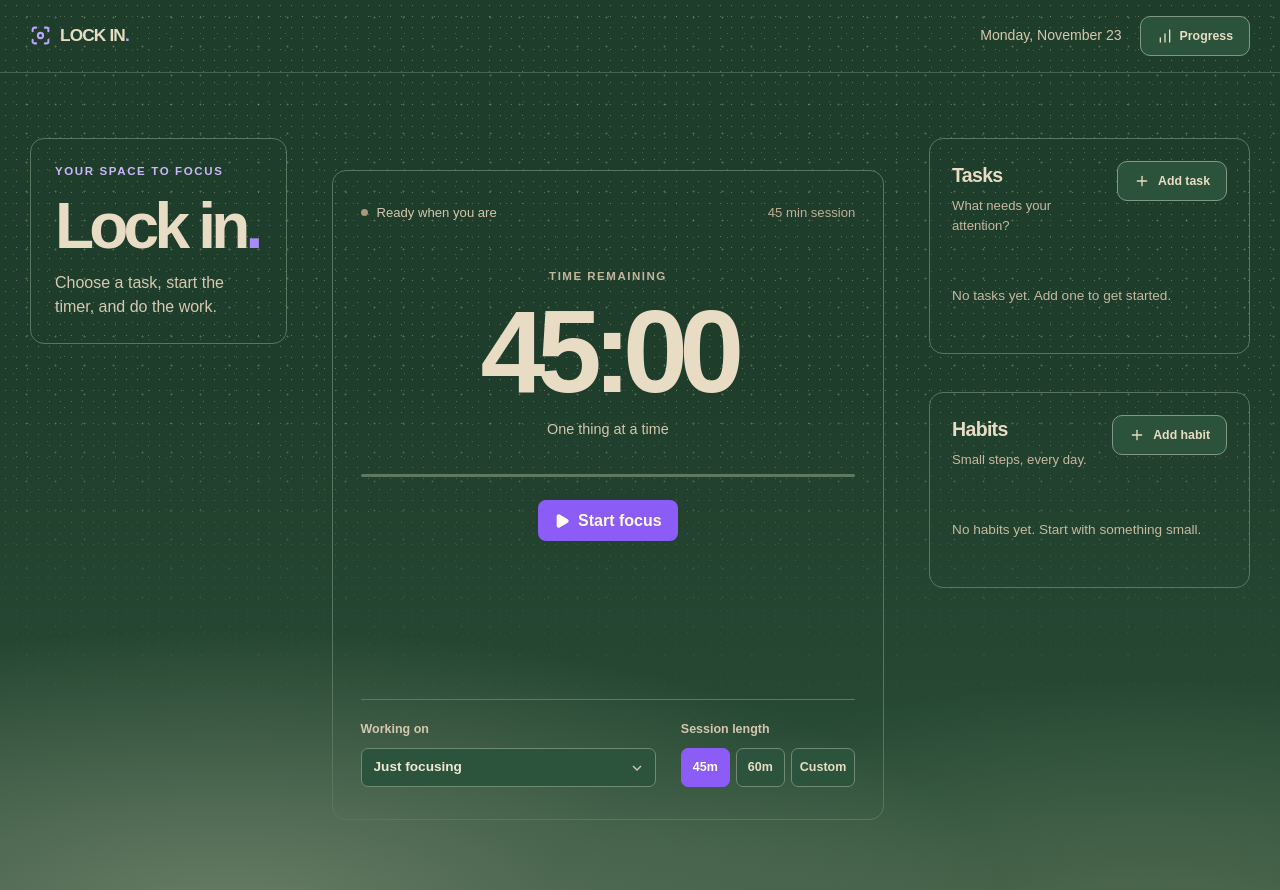
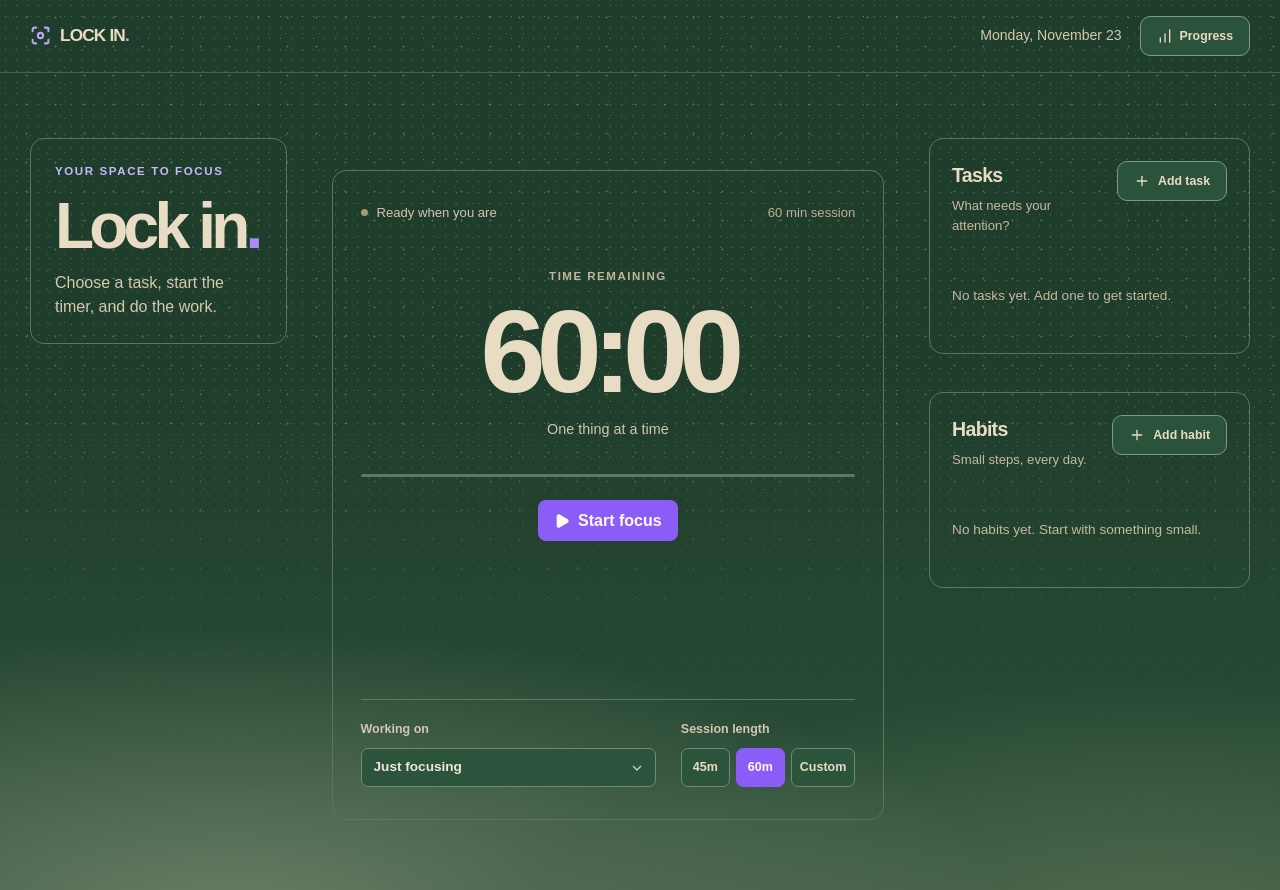
Before and after one commit to cmylog/lockin-app, a Next.js app: page / in a window 1280 px wide. Built offline with nearby package versions, Linux system fonts and the light colour scheme.

Commit message:
Set default focus session to 60 minutes

```diff
--- a/src/components/focus-app.tsx
+++ b/src/components/focus-app.tsx
@@ -20,7 +20,7 @@ export function FocusApp() {
   const [ready, setReady] = useState(false);
   const [now, setNow] = useState(Date.now());
   const [selectedTask, setSelectedTask] = useState("");
-  const [duration, setDuration] = useState(45);
+  const [duration, setDuration] = useState(60);
   const [customLength, setCustomLength] = useState(false);
   const [addType, setAddType] = useState<AddType | null>(null);
   const [draft, setDraft] = useState("");
```
